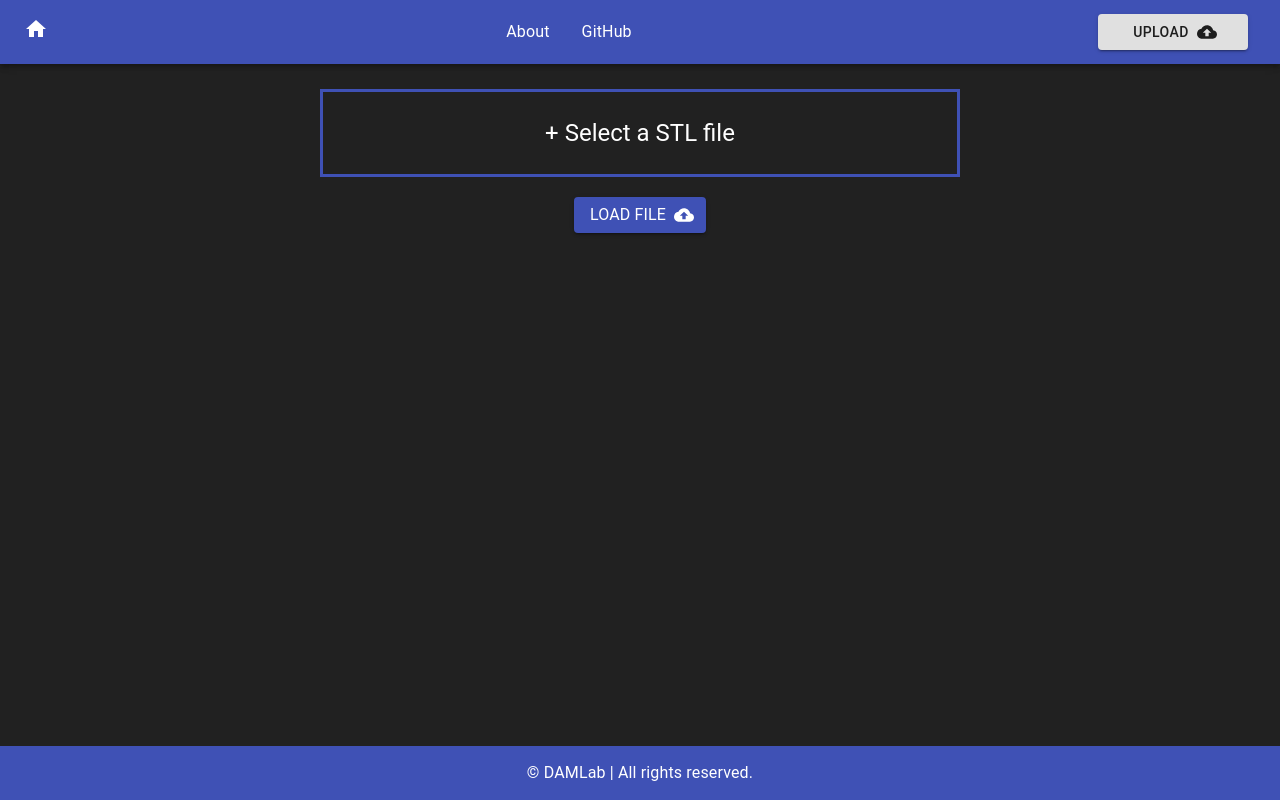
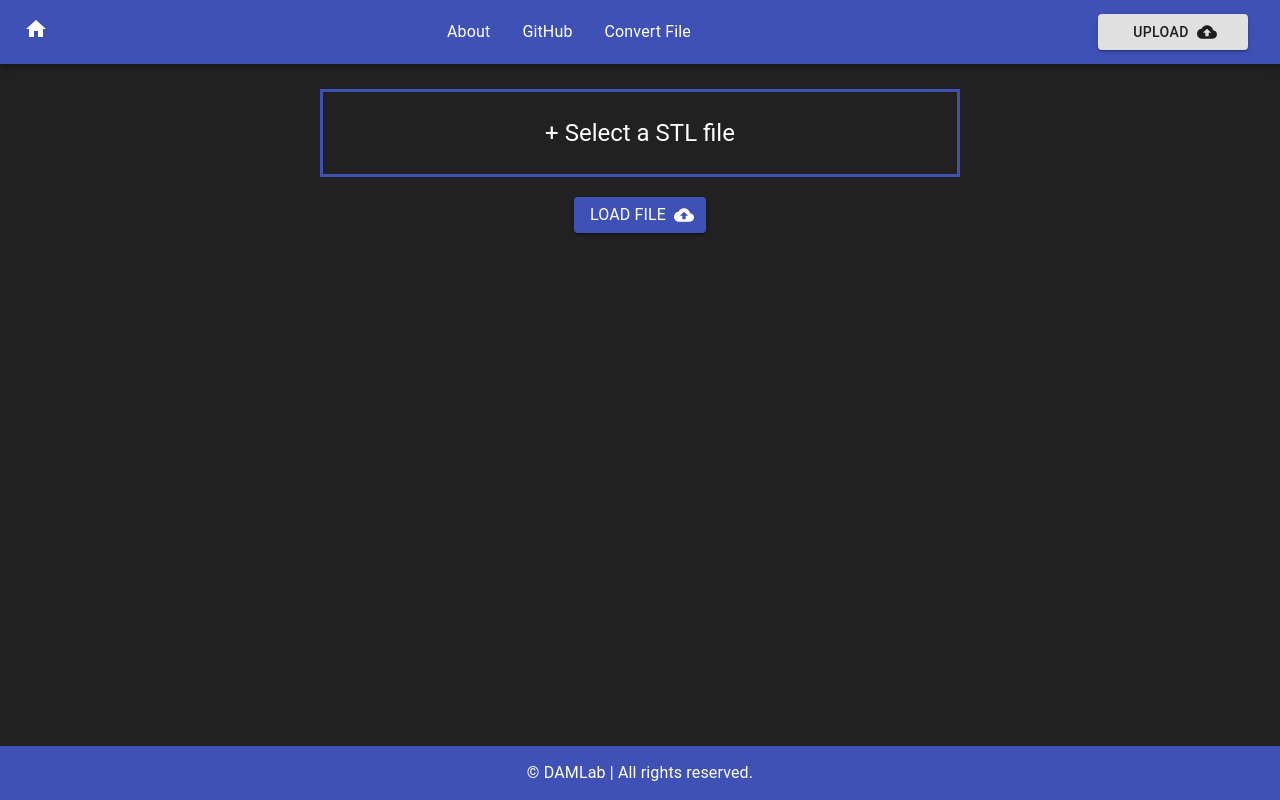
Before and after one commit to nasaku898/Mesh-Support-Website, a React (Create React App) app: page /supportGeneration in a window 1280 px wide. Built offline with nearby package versions, Linux system fonts and the light colour scheme.

Commit message:
#15 changed button position

```diff
--- a/src/Components/NavBar/NavBar.js
+++ b/src/Components/NavBar/NavBar.js
@@ -28,6 +28,12 @@ const NavBar = () => {
                                 GitHub
                             </Link>
                         </Typography>
+
+                        <Typography className={classes.BoxStyle}>
+                            <Link component={RouterLink} to="/fileConverter" color="inherit">
+                                Convert File
+                            </Link>
+                        </Typography>
                     </div>
 
                     <Link className={classes.link} component={RouterLink} to="/supportGeneration" color="inherit">
--- a/src/Components/TransformControls/TransformControls.js
+++ b/src/Components/TransformControls/TransformControls.js
@@ -141,14 +141,14 @@ const TransformControls = () => {
                 <MenuItem onClick={handleScale}>
                     Scale
                 </MenuItem>
+                <MenuItem onClick={handleReset}>
+                    Reset
+                </MenuItem>
                 <MenuItem>
                     <ButtonGroup size="small" aria-label="small outlined button group">
                         <Button onClick={handleIncrease}><AddIcon /></Button>
                         <Button onClick={handleDecrease}><RemoveIcon /></Button>
                     </ButtonGroup>
-                </MenuItem>
-                <MenuItem onClick={handleReset}>
-                    Reset
                 </MenuItem>
             </Menu>
         </>
```
